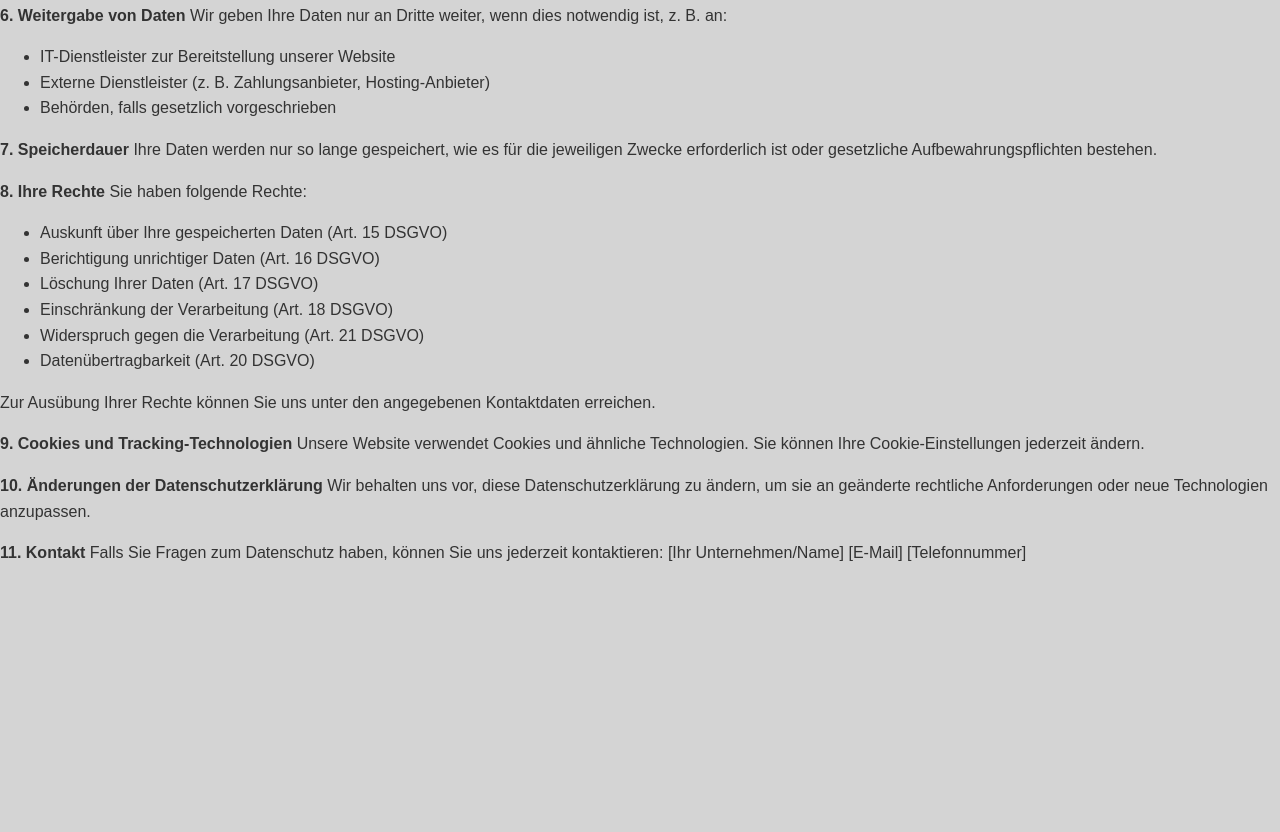
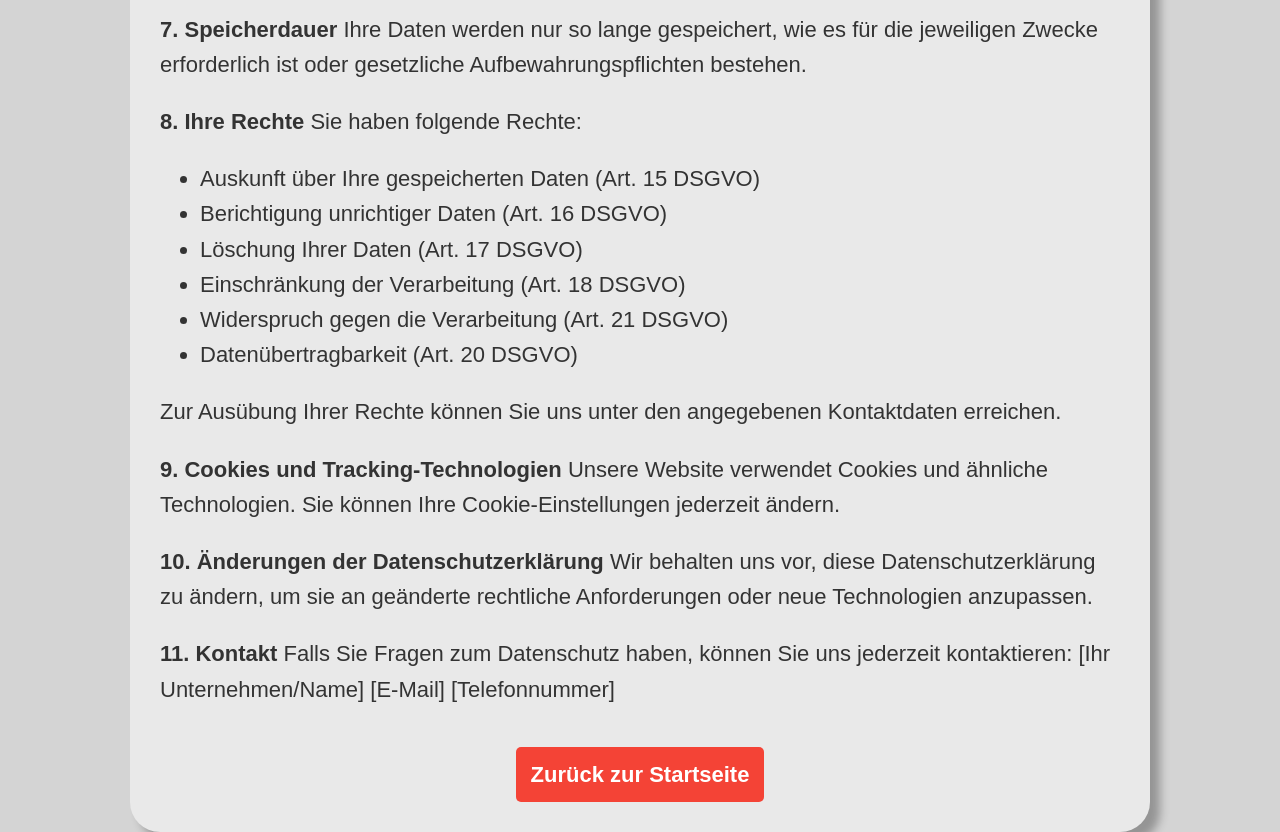
Before and after one commit to Max-Nux/Eco-Haven, a plain HTML site: page privacy_policy.html in a window 1280 px wide. Shown: the part 618-1450 px from the top of the page. Before the commit the page ends 1200 px from the top, so only its background shows below. Drawn offline with Linux system fonts and the light colour scheme.

Commit message:
designed privacy-policy

```diff
--- a/impressum.css
+++ b/impressum.css
@@ -62,7 +62,7 @@ p {
     text-decoration: none;
     border-radius: 5px;
     font-weight: bold;
-    transition: all 0.3s ease;
+    transition: all 0.5s ease;
 }
 .back:hover {
     background-color: #d32f2f;
--- a/privacy_policy.css
+++ b/privacy_policy.css
@@ -5,4 +5,45 @@ body {
     padding: 0;
     background-color: #d4d4d4;
     color: #333;
+
+    display: flex;
+    justify-content: center;
+    align-items: center;
+    height: 100vh;
+
 }
+
+.headline {
+    text-align: center;
+    margin-bottom: 50px;
+}
+
+.container {
+    background-color: #e9e9e9;
+    width: 75%;
+    padding: 30px;
+    border-radius: 30px;
+    font-size: 22px;
+    box-shadow: 10px 10px 10px rgba(0, 0, 0, 0.3);
+}
+
+.button-container {
+    display: flex;           /* Methode um das Ausrichten auszuführem */
+    justify-content: center; /* Centers horizontally */
+    margin-top: 40px;
+}
+
+.back {
+    display: inline-block;
+    padding: 10px 15px;
+    background-color: #f44336;
+    color: white;
+    text-decoration: none;
+    border-radius: 5px;
+    font-weight: bold;
+    transition: all 0.5s ease;
+}
+.back:hover {
+    background-color: #d32f2f;
+    transform: scale(1.05);
+}
--- a/privacy_policy.html
+++ b/privacy_policy.html
@@ -1,33 +1,43 @@
 <!DOCTYPE html>
 <html lang="de">
-<head>
-  <meta charset="UTF-8" />
-  <meta name="viewport" content="width=device-width, initial-scale=1.0"/>
-  <title>Datenschutzerklärung</title>
-  <link rel="stylesheet" href="privacy_policy.css"/>
-</head>
+  <head>
+    <meta charset="UTF-8" />
+    <meta name="viewport" content="width=device-width, initial-scale=1.0" />
+    <title>Datenschutzerklärung</title>
+    <link rel="stylesheet" href="privacy_policy.css" />
+  </head>
   <body>
-    <div>
-      <p><strong>Datenschutzerklärung</strong></p>
-      <p><strong>1. Einleitung</strong>
-        Wir nehmen den Schutz Ihrer persönlichen Daten sehr ernst. In dieser Datenschutzerklärung informieren wir Sie darüber, welche Daten wir erheben, wie wir sie verwenden und welche Rechte Sie in Bezug auf Ihre Daten haben.
+    <div class="container">
+      <h1 class="headline">Datenschutzerklärung</h1>
+      <p>
+        <strong>1. Einleitung</strong>
+        Wir nehmen den Schutz Ihrer persönlichen Daten sehr ernst. In dieser
+        Datenschutzerklärung informieren wir Sie darüber, welche Daten wir
+        erheben, wie wir sie verwenden und welche Rechte Sie in Bezug auf Ihre
+        Daten haben.
       </p>
-      <p><strong>2. Verantwortliche Stelle</strong>
-        Verantwortlich für die Datenverarbeitung auf dieser Website ist:
-        [Ihr Unternehmen/Name]
-        [Adresse]
-        [E-Mail]
-        [Telefonnummer]
+      <p>
+        <strong>2. Verantwortliche Stelle</strong>
+        Verantwortlich für die Datenverarbeitung auf dieser Website ist: [Ihr
+        Unternehmen/Name] [Adresse] [E-Mail] [Telefonnummer]
       </p>
-      <p><strong>3. Erhebung und Verarbeitung personenbezogener Daten</strong>
-        Wir erheben und verarbeiten personenbezogene Daten nur im Rahmen der gesetzlichen Vorschriften. Dazu können gehören:
+      <p>
+        <strong>3. Erhebung und Verarbeitung personenbezogener Daten</strong>
+        Wir erheben und verarbeiten personenbezogene Daten nur im Rahmen der
+        gesetzlichen Vorschriften. Dazu können gehören:
       </p>
       <ul>
-        <li>Name, E-Mail-Adresse und weitere Kontaktdaten (z. B. bei Kontaktformularen)</li>
+        <li>
+          Name, E-Mail-Adresse und weitere Kontaktdaten (z. B. bei
+          Kontaktformularen)
+        </li>
         <li>IP-Adresse und Nutzungsdaten (z. B. durch Cookies)</li>
-        <li>Weitere Informationen, die Sie uns freiwillig zur Verfügung stellen</li>
+        <li>
+          Weitere Informationen, die Sie uns freiwillig zur Verfügung stellen
+        </li>
       </ul>
-      <p><strong>4. Zweck der Datenverarbeitung</strong>
+      <p>
+        <strong>4. Zweck der Datenverarbeitung</strong>
         Wir verwenden Ihre Daten für folgende Zwecke:
       </p>
       <ul>
@@ -35,27 +45,40 @@
         <li>Beantwortung Ihrer Anfragen</li>
         <li>Erfüllung gesetzlicher Verpflichtungen</li>
       </ul>
-      <p><strong>5. Rechtsgrundlage der Verarbeitung</strong>
-        Die Verarbeitung Ihrer Daten erfolgt auf Grundlage folgender Rechtsgrundlagen:
+      <p>
+        <strong>5. Rechtsgrundlage der Verarbeitung</strong>
+        Die Verarbeitung Ihrer Daten erfolgt auf Grundlage folgender
+        Rechtsgrundlagen:
       </p>
       <ul>
         <li>Ihre Einwilligung (Art. 6 Abs. 1 lit. a DSGVO)</li>
-        <li>Erfüllung eines Vertrags oder vorvertraglicher Maßnahmen (Art. 6 Abs. 1 lit. b DSGVO)</li>
+        <li>
+          Erfüllung eines Vertrags oder vorvertraglicher Maßnahmen (Art. 6 Abs.
+          1 lit. b DSGVO)
+        </li>
         <li>Rechtliche Verpflichtungen (Art. 6 Abs. 1 lit. c DSGVO)</li>
         <li>Berechtigtes Interesse (Art. 6 Abs. 1 lit. f DSGVO)</li>
       </ul>
-      <p><strong>6. Weitergabe von Daten</strong>
-        Wir geben Ihre Daten nur an Dritte weiter, wenn dies notwendig ist, z. B. an:
+      <p>
+        <strong>6. Weitergabe von Daten</strong>
+        Wir geben Ihre Daten nur an Dritte weiter, wenn dies notwendig ist, z.
+        B. an:
       </p>
       <ul>
         <li>IT-Dienstleister zur Bereitstellung unserer Website</li>
-        <li>Externe Dienstleister (z. B. Zahlungsanbieter, Hosting-Anbieter)</li>
+        <li>
+          Externe Dienstleister (z. B. Zahlungsanbieter, Hosting-Anbieter)
+        </li>
         <li>Behörden, falls gesetzlich vorgeschrieben</li>
       </ul>
-      <p><strong>7. Speicherdauer</strong>
-        Ihre Daten werden nur so lange gespeichert, wie es für die jeweiligen Zwecke erforderlich ist oder gesetzliche Aufbewahrungspflichten bestehen.
+      <p>
+        <strong>7. Speicherdauer</strong>
+        Ihre Daten werden nur so lange gespeichert, wie es für die jeweiligen
+        Zwecke erforderlich ist oder gesetzliche Aufbewahrungspflichten
+        bestehen.
       </p>
-      <p><strong>8. Ihre Rechte</strong>
+      <p>
+        <strong>8. Ihre Rechte</strong>
         Sie haben folgende Rechte:
       </p>
       <ul>
@@ -66,19 +89,28 @@
         <li>Widerspruch gegen die Verarbeitung (Art. 21 DSGVO)</li>
         <li>Datenübertragbarkeit (Art. 20 DSGVO)</li>
       </ul>
-      <p>Zur Ausübung Ihrer Rechte können Sie uns unter den angegebenen Kontaktdaten erreichen.</p>
-      <p><strong>9. Cookies und Tracking-Technologien</strong>
-        Unsere Website verwendet Cookies und ähnliche Technologien. Sie können Ihre Cookie-Einstellungen jederzeit ändern.
+      <p>
+        Zur Ausübung Ihrer Rechte können Sie uns unter den angegebenen
+        Kontaktdaten erreichen.
       </p>
-      <p><strong>10. Änderungen der Datenschutzerklärung</strong>
-        Wir behalten uns vor, diese Datenschutzerklärung zu ändern, um sie an geänderte rechtliche Anforderungen oder neue Technologien anzupassen.
+      <p>
+        <strong>9. Cookies und Tracking-Technologien</strong>
+        Unsere Website verwendet Cookies und ähnliche Technologien. Sie können
+        Ihre Cookie-Einstellungen jederzeit ändern.
       </p>
-      <p><strong>11. Kontakt</strong>
-        Falls Sie Fragen zum Datenschutz haben, können Sie uns jederzeit kontaktieren:
-        [Ihr Unternehmen/Name]
-        [E-Mail]
-        [Telefonnummer]
+      <p>
+        <strong>10. Änderungen der Datenschutzerklärung</strong>
+        Wir behalten uns vor, diese Datenschutzerklärung zu ändern, um sie an
+        geänderte rechtliche Anforderungen oder neue Technologien anzupassen.
       </p>
+      <p>
+        <strong>11. Kontakt</strong>
+        Falls Sie Fragen zum Datenschutz haben, können Sie uns jederzeit
+        kontaktieren: [Ihr Unternehmen/Name] [E-Mail] [Telefonnummer]
+      </p>
+      <div class="button-container">
+        <a class="back" href="index.html">Zurück zur Startseite</a>
+      </div>
     </div>
   </body>
 </html>
```
